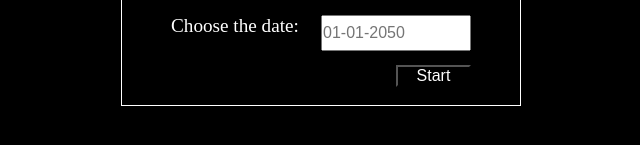
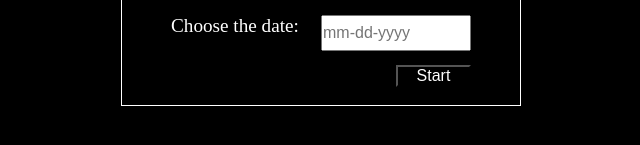
Before and after one commit to fso1007/countdown, a website with bundled scripts: page index.html in a window 1280 px wide. Shown: the part 413-558 px from the top of the page, 319-959 px from the left. Built offline with nearby package versions, Linux system fonts and the light colour scheme; what cleave.js would draw is missing.

Commit message:
style: change placeholder format to mm-dd-yyyy

```diff
--- a/index.html
+++ b/index.html
@@ -23,7 +23,7 @@
           </div>
           <div class="date__input">
             <label class="date__input-title" for="date">Choose the date:</label>
-            <input class="date__input-field" type="text" placeholder="01-01-2050" required>
+            <input class="date__input-field" type="text" placeholder="mm-dd-yyyy" required>
             <button class="date__input-button">Start</button>
           </div>
         </article>
```
